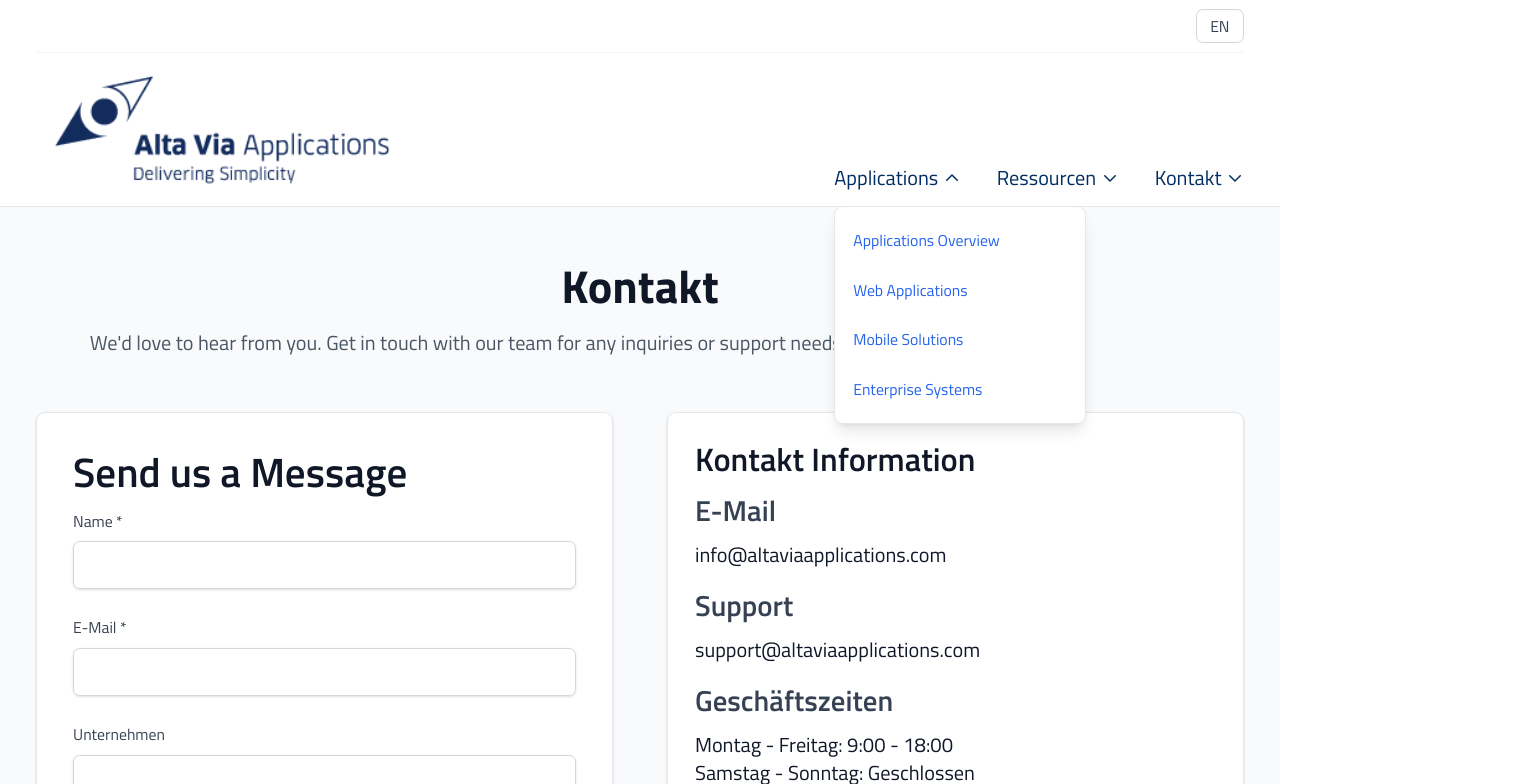
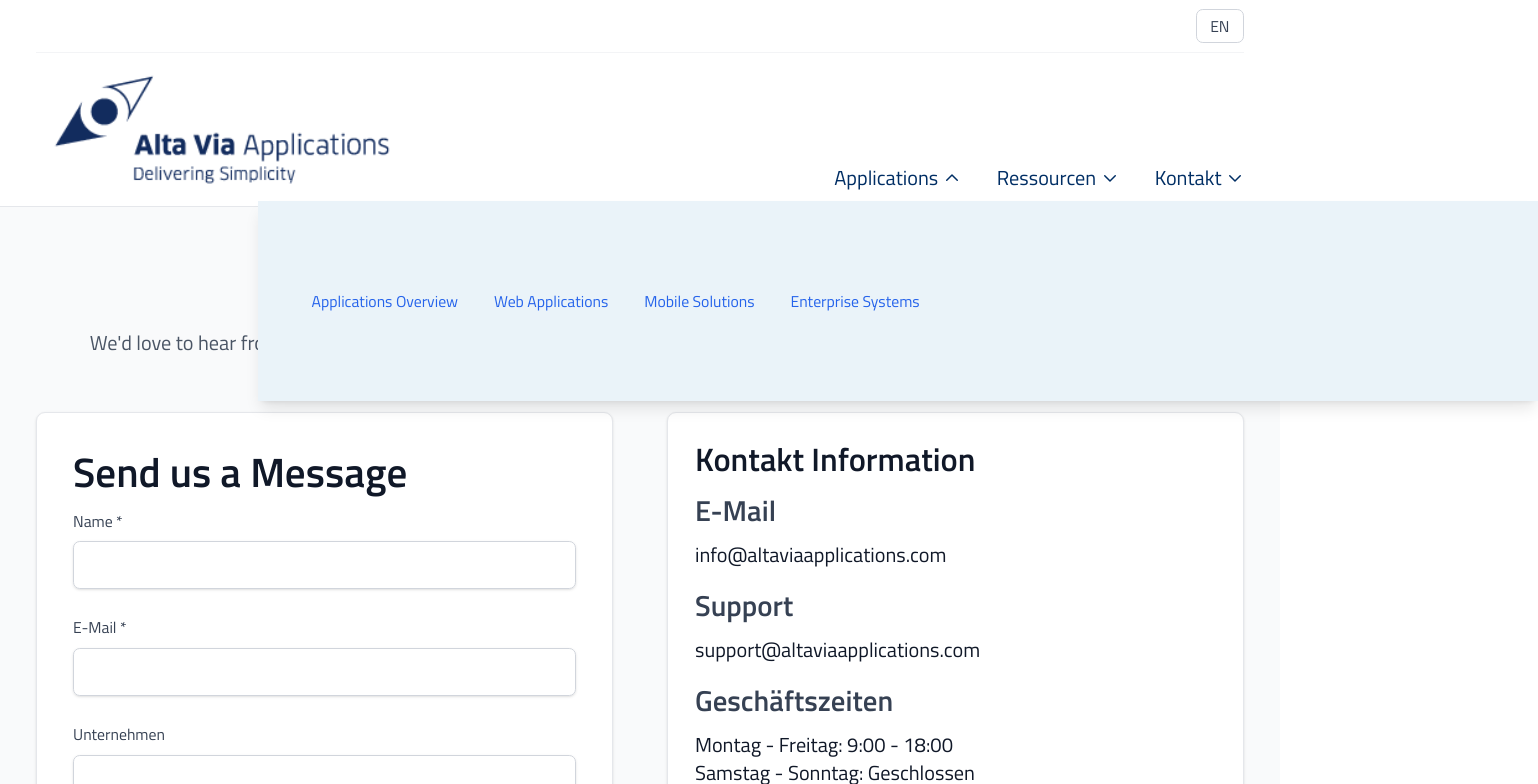
Before and after one commit to Altavia-web/altaviaa.ai, a Next.js app: page /kontakt in a window 1280 px wide. Both pictures are taken after a click on the button "Applications". Shown: the top 784 px of the page, 1538 px wide, since content can reach past the window. Built offline with nearby package versions, Linux system fonts and the light colour scheme.

Commit message:
nav untermenue

```diff
--- a/components/ui/Header.tsx
+++ b/components/ui/Header.tsx
@@ -87,8 +87,8 @@ export default function Header() {
               </button>
 
               {isApplicationsOpen && (
-                <div className="absolute top-full left-0 mt-1 w-56 bg-white border border-gray-200 rounded-lg shadow-lg z-50">
-                  <div className="py-2">
+                <div className="absolute top-full left-0 right-0 h-[200px] shadow-lg z-50 w-screen" style={{ backgroundColor: '#eaf3f9', marginLeft: 'calc(-50vw + 50%)' }}>
+                  <div className="max-w-7xl mx-auto px-4 sm:px-6 lg:px-8 py-4 h-full flex items-center">
                     <Link
                       href="/applications"
                       className="block px-4 py-3 text-sm text-gray-700 hover:bg-iceBlue hover:text-darkBlue transition-all duration-200 font-medium"
@@ -154,8 +154,8 @@ export default function Header() {
               </button>
 
               {isRessourcenOpen && (
-                <div className="absolute top-full left-0 mt-1 w-56 bg-white border border-gray-200 rounded-lg shadow-lg z-50">
-                  <div className="py-2">
+                <div className="absolute top-full left-0 right-0 h-[200px] shadow-lg z-50 w-screen" style={{ backgroundColor: '#eaf3f9', marginLeft: 'calc(-50vw + 50%)' }}>
+                  <div className="max-w-7xl mx-auto px-4 sm:px-6 lg:px-8 py-4 h-full flex items-center">
                     <Link
                       href="/ressourcen"
                       className="block px-4 py-3 text-sm text-gray-700 hover:bg-iceBlue hover:text-darkBlue transition-all duration-200 font-medium"
@@ -221,8 +221,8 @@ export default function Header() {
               </button>
 
               {isKontaktOpen && (
-                <div className="absolute top-full left-0 mt-1 w-56 bg-white border border-gray-200 rounded-lg shadow-lg z-50">
-                  <div className="py-2">
+                <div className="absolute top-full left-0 right-0 h-[200px] shadow-lg z-50 w-screen" style={{ backgroundColor: '#eaf3f9', marginLeft: 'calc(-50vw + 50%)' }}>
+                  <div className="max-w-7xl mx-auto px-4 sm:px-6 lg:px-8 py-4 h-full flex items-center">
                     <Link
                       href="/kontakt"
                       className="block px-4 py-3 text-sm text-gray-700 hover:bg-iceBlue hover:text-darkBlue transition-all duration-200 font-medium"
```
